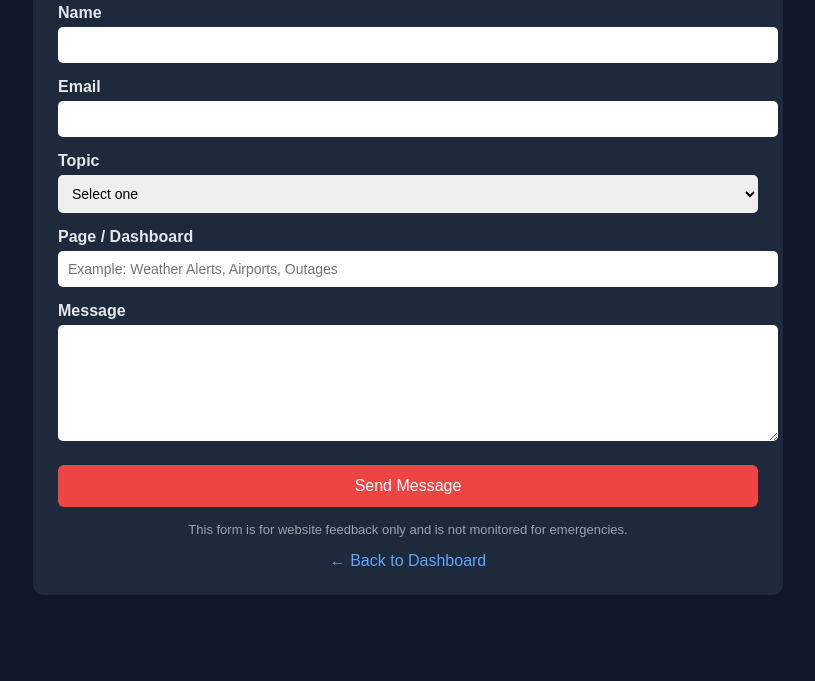
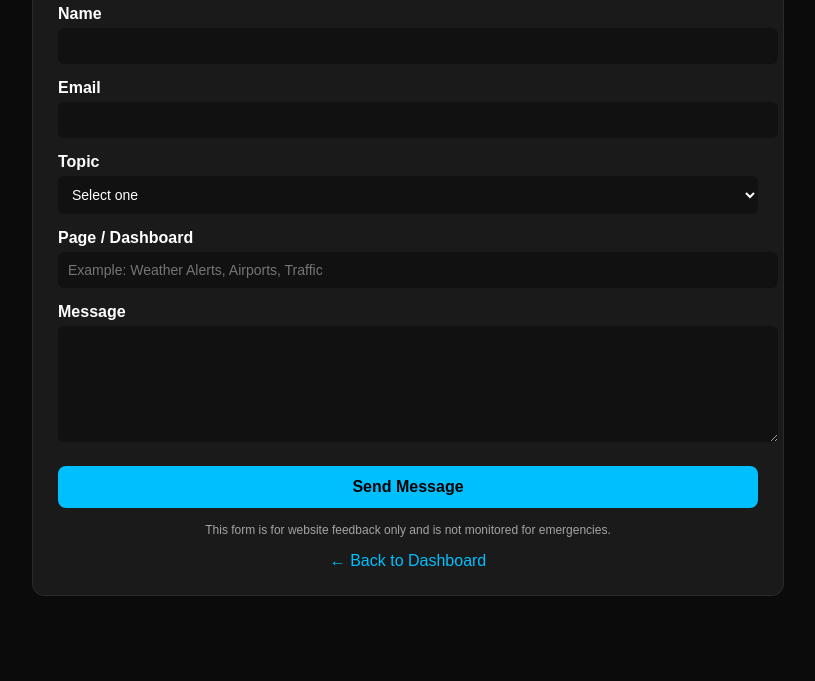
Before and after one commit to kb3cat/kb3cat-home, a plain HTML site: page contact.html in a window 1280 px wide. Shown: the part 119-800 px from the top of the page, without its empty margins (232-1047 px from the left). Drawn offline with Linux system fonts and the light colour scheme.

Commit message:
Update contact page styling and form action

```diff
--- a/contact.html
+++ b/contact.html
@@ -2,13 +2,14 @@
 <html lang="en">
 <head>
   <meta charset="UTF-8">
-  <title>Contact & Suggestions - PA Alerts</title>
+  <title>Contact & Suggestions - KB3CAT</title>
   <meta name="viewport" content="width=device-width, initial-scale=1.0">
+
   <style>
     body {
       font-family: Arial, sans-serif;
-      background: #0f172a;
-      color: #e5e7eb;
+      background: #0b0b0b;
+      color: #fff;
       margin: 0;
       padding: 20px;
     }
@@ -16,14 +17,16 @@
     .container {
       max-width: 700px;
       margin: auto;
-      background: #1e293b;
+      background: #1a1a1a;
+      border: 1px solid #2a2a2d;
       padding: 25px;
-      border-radius: 10px;
+      border-radius: 12px;
     }
 
     h1 {
       text-align: center;
       margin-bottom: 20px;
+      color: #00bfff;
     }
 
     label {
@@ -36,9 +39,11 @@
       width: 100%;
       padding: 10px;
       margin-top: 5px;
-      border-radius: 5px;
+      border-radius: 6px;
       border: none;
       font-size: 14px;
+      background: #111;
+      color: #fff;
     }
 
     textarea {
@@ -49,22 +54,24 @@
       margin-top: 20px;
       width: 100%;
       padding: 12px;
-      background: #ef4444;
-      color: white;
+      background: #00bfff;
+      color: #000;
       border: none;
-      border-radius: 6px;
+      border-radius: 8px;
       font-size: 16px;
+      font-weight: bold;
       cursor: pointer;
+      transition: 0.15s;
     }
 
     button:hover {
-      background: #dc2626;
+      background: #33ccff;
     }
 
     .note {
       margin-top: 15px;
-      font-size: 13px;
-      color: #9ca3af;
+      font-size: 12px;
+      opacity: 0.6;
       text-align: center;
     }
 
@@ -72,7 +79,7 @@
       display: block;
       text-align: center;
       margin-top: 15px;
-      color: #60a5fa;
+      color: #00bfff;
       text-decoration: none;
     }
 
@@ -81,16 +88,22 @@
     }
   </style>
 </head>
+
 <body>
 
 <div class="container">
   <h1>Contact & Suggestions</h1>
 
-  <form action="https://formspree.io/f/xgodwqwv" method="POST">
+  <form action="https://formspree.io/f/YOUR_FORM_ID" method="POST">
 
+    <!-- ✅ Redirect AFTER submit -->
     <input type="hidden" name="_redirect" value="https://alerts.kb3cat.com/thanks.html">
 
+    <!-- Subject -->
     <input type="hidden" name="_subject" value="PA Alerts Contact/Suggestion Submission">
+
+    <!-- Honeypot spam protection -->
+    <input type="text" name="_gotcha" style="display:none">
 
     <label>Name</label>
     <input type="text" name="name" required>
@@ -109,23 +122,21 @@
     </select>
 
     <label>Page / Dashboard</label>
-    <input type="text" name="dashboard" placeholder="Example: Weather Alerts, Airports, Outages">
+    <input type="text" name="dashboard" placeholder="Example: Weather Alerts, Airports, Traffic">
 
     <label>Message</label>
     <textarea name="message" rows="6" required></textarea>
 
-    <!-- Spam protection -->
-    <input type="text" name="_gotcha" style="display:none">
-
     <button type="submit">Send Message</button>
 
-    <p class="note">
+    <div class="note">
       This form is for website feedback only and is not monitored for emergencies.
-    </p>
+    </div>
 
   </form>
 
   <a href="index.html" class="back-link">← Back to Dashboard</a>
+
 </div>
 
 </body>
```
